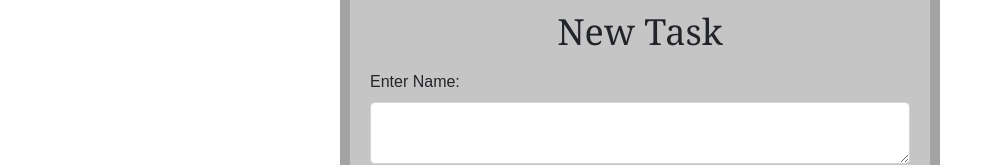
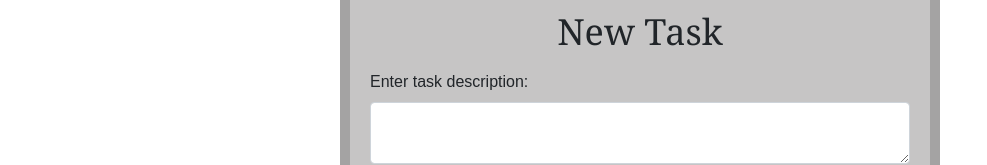
Before and after one commit to NTT-NOVA/NTT_NOVA_Frontend_Charlie, an Angular app in the folder my-app/: page /new in a window 1280 px wide. Shown: the part 193-358 px from the top of the page, without its empty margins (0-987 px from the left). Built offline with nearby package versions, Linux system fonts and the light colour scheme.

Commit message:
validators added

```diff
--- a/my-app/src/app/task/task.component.html
+++ b/my-app/src/app/task/task.component.html
@@ -2,7 +2,7 @@
     <h2 class="h2-newtask">New Task</h2>
     <form [formGroup]="taskForm" (ngSubmit)="addTask()">
         <div class="form-group">
-          <label for="">Enter Name: </label>
+          <label for="">Enter task description: </label>
           <textarea type="text" name="description" [class.is-invalid]="f['description'].invalid && f['description'].touched"
             class="form-control" formControlName="description"></textarea>
         </div>
@@ -17,9 +17,9 @@
 
 <div class="radiobtn">
     <mat-button-toggle-group #toggleBtn="matButtonToggleGroup">
-    <mat-button-toggle class="mat-button-toggle-appearance-standard" value="1" id="option1">In progress</mat-button-toggle>
-    <mat-button-toggle class="mat-button-toggle-appearance-standard" value="2" id="option2">Finished</mat-button-toggle>
-    <mat-button-toggle class="mat-button-toggle-appearance-standard" value="0" id="option3">Pending</mat-button-toggle>
+    <mat-button-toggle class="mat-button-toggle-appearance-standard" value="2" id="option1">In progress</mat-button-toggle>
+    <mat-button-toggle class="mat-button-toggle-appearance-standard" value="3" id="option2">Finished</mat-button-toggle>
+    <mat-button-toggle class="mat-button-toggle-appearance-standard" value="1" id="option3">Pending</mat-button-toggle>
     </mat-button-toggle-group>
     <br/>You have selected : {{ toggleBtn.value }}
 </div>
```
